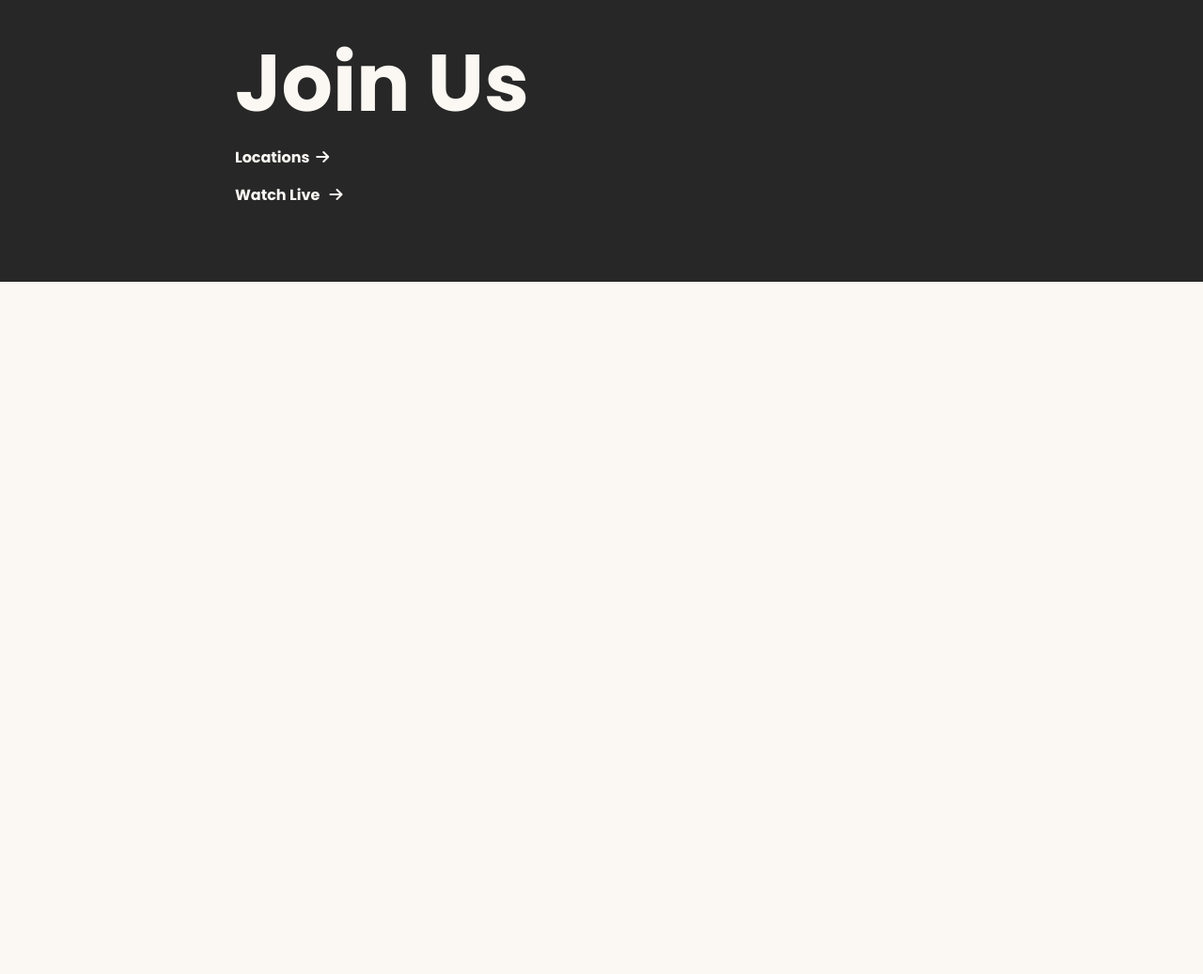
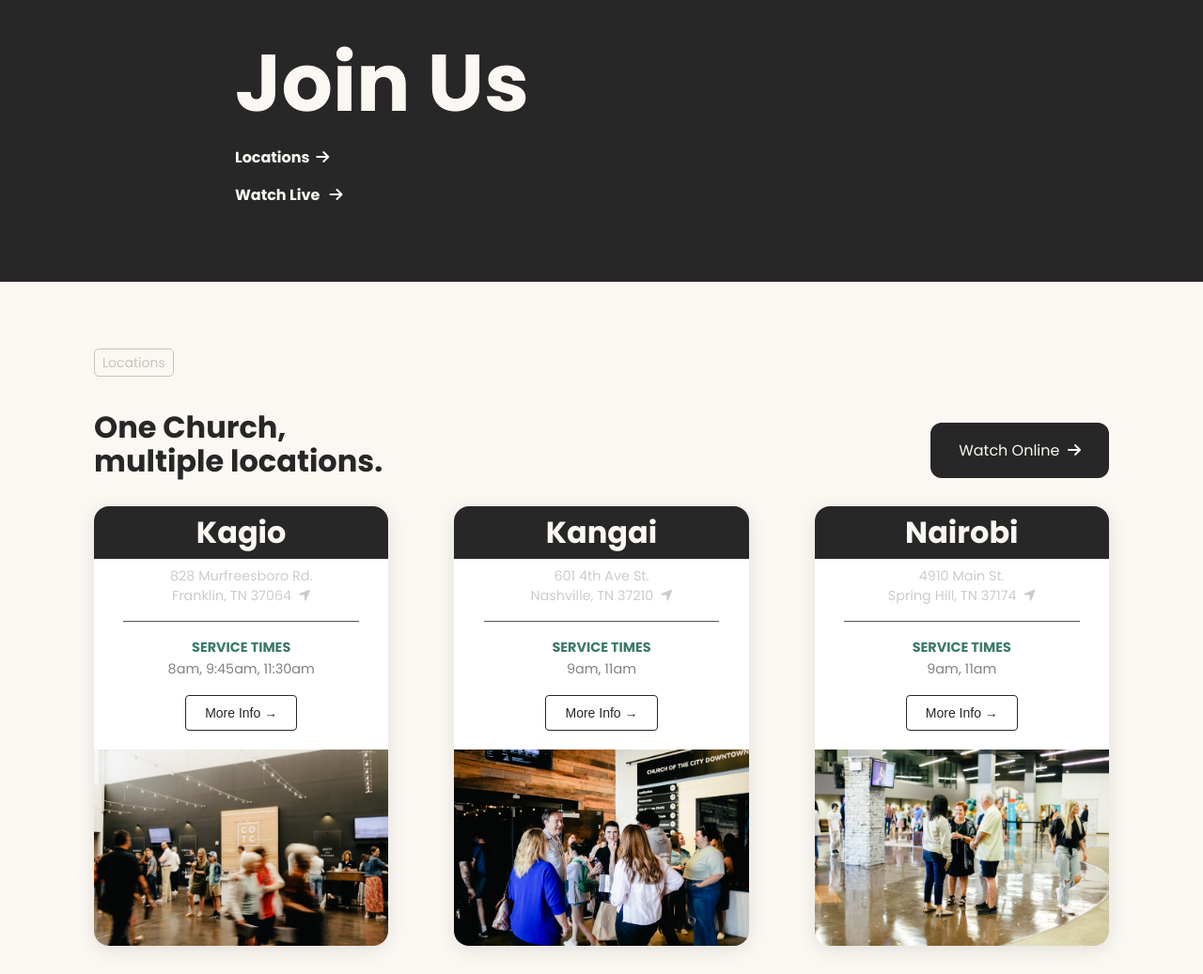
Before and after one commit to pravinireri/CCA, a plain HTML site: page index.html in a window 1280 px wide. Shown: the part 1246-2283 px from the top of the page at 94% size. Before the commit the page ends 1546 px from the top, so only its background shows below. Drawn offline with Linux system fonts and the light colour scheme; a web font is replaced by a local one.

Commit message:
Added 'Locations' section with service times and placeholder images. Updated media section and improved layout.

```diff
--- a/index.html
+++ b/index.html
@@ -87,7 +87,7 @@
 
          <div class="section section1"></div>
           <section class="media-wrapper">
-            <img src="./images/Untitled design (12).png" alt="Bishop Headshot" class="media" id="bishop-headshot">
+            <img src="./images/church-banner.jpg" alt="Bishop Headshot" class="media" id="bishop-headshot">
           <section class="links">
             <h2>Join Us</h2>
             <a href="/" target="_blank" rel="noopener norefferer" id="location">Locations&nbsp;&nbsp;<i class="fa-solid fa-arrow-right"></i></a>
@@ -96,10 +96,69 @@
           <section class="space"></section>
         </section>
 
-        <!-- Section 3: Join Us -->
+        <!-- Spacer -->
 
-        <section class="join-section"></section>
+        <div class="spacer"></div>
+
+        <!-- Section 3: Locations -->
+
+        <section class="locations-section">
+            <div class="badge">Locations</div>
+
+            <div class="space-bewteen">
+            <h2><strong>
+                One Church,
+                multiple locations.
+            </strong></h2>
+
+            <a href="/">Watch Online&nbsp;&nbsp;<i class="fa-solid fa-arrow-right"></i></a>
+            </div>
+
+            <div class="locations">
+                <!-- Kagio -->
+                <div class="location-card">
+                    <h2>Kagio</h2>
+                    <p class="address">828 Murfreesboro Rd.<br>Franklin, TN 37064&nbsp;&nbsp;<i class="fa-solid fa-location-arrow"></i></p>
+                    <hr class="divider">
+                    <p class="service-times">
+                        <span class="label">SERVICE TIMES</span><br>
+                        8am, 9:45am, 11:30am
+                    </p>
+                    <button class="info-button">More Info →</button>
+                    <img src="./images/kagio.avif" alt="Nairobi location">
+                </div>
+
+                <!-- Kangai -->
+                <div class="location-card">
+                    <h2>Kangai</h2>
+                    <p class="address">601 4th Ave St.<br>Nashville, TN 37210&nbsp;&nbsp;<i class="fa-solid fa-location-arrow"></i></p>
+                    <hr class="divider">
+                    <p class="service-times">
+                        <span class="label">SERVICE TIMES</span><br>
+                        9am, 11am
+                    </p>
+                    <button class="info-button">More Info →</button>
+                    <img src="./images/kangai.avif" alt="Nairobi location">
+                </div>
+
+                <!-- Nairobi -->
+                <div class="location-card">
+                    <h2>Nairobi</h2>
+                    <p class="address">4910 Main St.<br>Spring Hill, TN 37174&nbsp;&nbsp;<i class="fa-solid fa-location-arrow"></i></p>
+                    <hr class="divider">
+                    <p class="service-times">
+                        <span class="label">SERVICE TIMES</span><br>
+                        9am, 11am
+                    </p>
+                    <button class="info-button">More Info →</button>
+                    <img src="./images/nairobi.avif" alt="Nairobi location">
+                </div>
+            </div>
+        </section>
+
+
     </main>
+
 
     <footer></footer>
 </body>
--- a/style.css
+++ b/style.css
@@ -159,9 +159,9 @@ nav .visit a:hover {
 
 .media {
   display: block;
-  width: 75%;
+  width: 80%;
   height: 100%;
-  object-fit: cover;
+  object-fit: fill;
   display: block;
   height: 500px;
   margin-left: auto;
@@ -216,7 +216,136 @@ nav .visit a:hover {
     background-color: var(--background-color);
 }
 
-/* Section 3: Join Us */
+/* Spacer */
+
+.spacer {
+    margin-top: 500px;
+    height: 20px;
+}
+
+/* Section 3: Locations */
+
+.locations-section {
+    background-color: var(--off-white);
+    color: var(--background-color);
+    margin: 0 100px;
+}
+
+.locations-section .badge {
+    display: inline-block;
+    opacity: .25;
+
+    font-size: 14px;
+    line-height: 20px;
+
+    border: 1px solid var(--background-color);
+    padding: 4px 8px;
+    border-radius: 5px;
+}
+
+.locations-section .space-bewteen {
+    display: flex;
+    align-items: end;
+    justify-content: space-between;
+}
+
+.locations-section h2 {
+    font-weight: bold;
+    font-size: 32px;
+    line-height: 36px;
+
+    white-space: pre-line;
+}
+
+.locations-section .space-bewteen a {
+    background-color: var(--background-color);
+    color: var(--off-white);
+    padding: 17px 30px;
+    border-radius: 12px;
+
+    box-shadow: 0 -2px  8px 1px;
+}
+
+/* Location Cards */
+
+.locations {
+    display: flex;
+    justify-content: center;
+    gap: 70px;
+    padding: 30px 0px;
+}
+
+.location-card {
+    background-color: #fff;
+    border-radius: 16px;
+    box-shadow: 0 4px 20px #0000001a;
+    overflow: hidden;
+    width: 400px;
+    text-align: center;
+}
+
+.location-card h2 {
+    background-color: var(--background-color);
+    color: var(--off-white);
+    margin: 0;
+    padding: 10px 0;
+}
+
+.time {
+    font-size: 14px;
+    margin: 10px 0;
+    color: #828282;
+}
+
+.address {
+    font-size: 14px;
+    color: #828282;
+    margin: 10px 0;
+}
+
+.info-button {
+    background-color: #fff;
+    border: 1px solid var(--background-color);
+    border-radius: 4px;
+    color: var(--background-color);
+    cursor: pointer;
+    margin: 10px 0;
+    padding: 10px 20px;
+    font-size: 14px;
+    margin-top: 16px;
+}
+
+.location-card img {
+    width: 100%;
+    height: auto;
+    display: block;
+    margin-top: 10px;
+}
+
+.address {
+    font-size: 0.9em;
+    margin: 8px 0;
+    color: #ccc;
+}
+
+.divider {
+    border: 0;
+    height: 1px;
+    background-color: #555;
+    width: 80%;
+    margin: 16px auto;
+}
+
+.service-times {
+    font-size: 0.9em;
+    line-height: 1.6;
+    color: #828282;
+}
+
+.label {
+    font-weight: bold;
+    color: var(--green-color);
+}
 
 
 @media (max-width: 820px) {
```
Also changed, not shown: images/church-banner.jpg (added), images/kagio.avif (added), images/kangai.avif (added), images/nairobi.avif (added).
